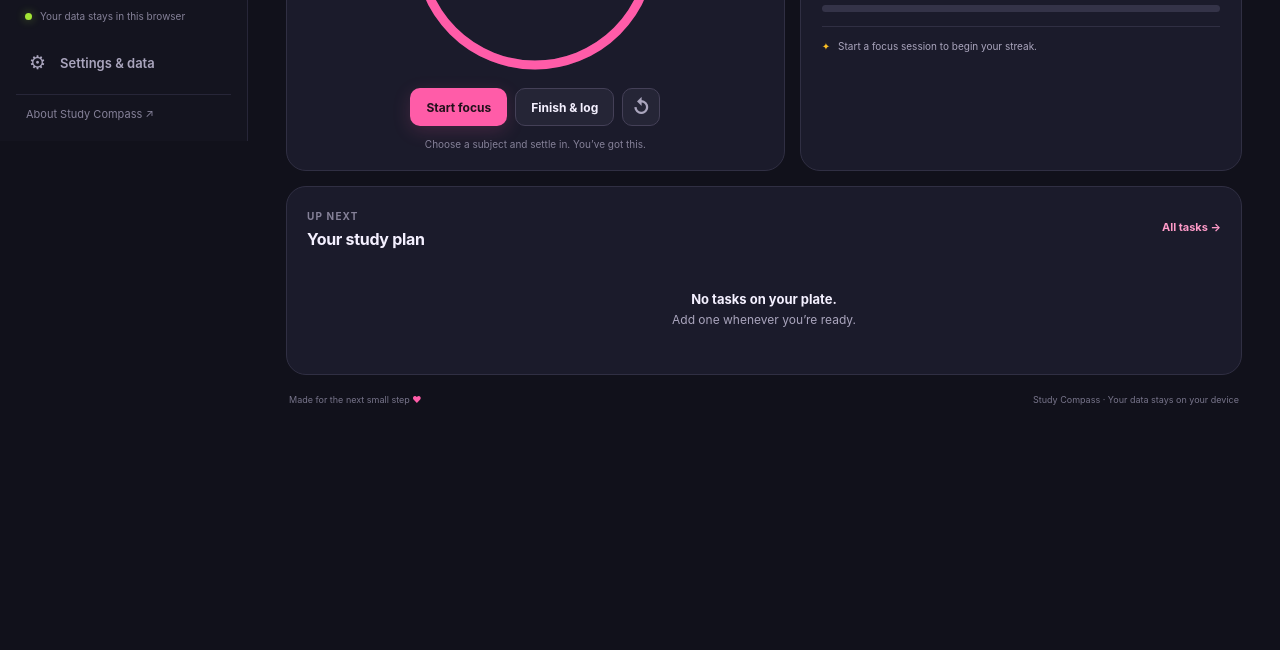
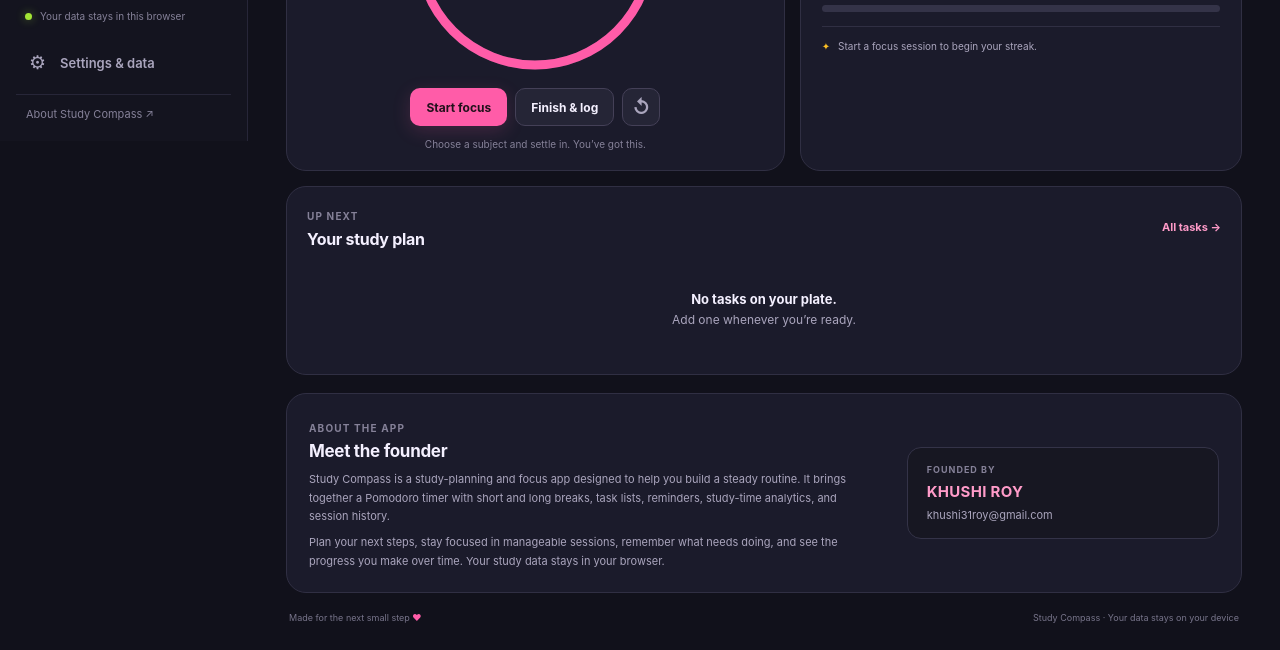
Before and after one commit to kr8907-max/StudyCompass, a plain HTML site: page index.html in a window 1280 px wide. Shown: the part 659-1309 px from the top of the page. Before the commit the page ends 1091 px from the top, so only its background shows below. Drawn offline with Linux system fonts and the light colour scheme.

Commit message:
Add founder details to Study Compass

```diff
--- a/index.html
+++ b/index.html
@@ -147,6 +147,20 @@
           </section>
         </section>
 
+        <section class="panel founder-panel" aria-labelledby="founder-heading">
+          <div class="founder-copy">
+            <span class="eyebrow">ABOUT THE APP</span>
+            <h2 id="founder-heading">Meet the founder</h2>
+            <p>Study Compass is a study-planning and focus app designed to help you build a steady routine. It brings together a Pomodoro timer with short and long breaks, task lists, reminders, study-time analytics, and session history.</p>
+            <p>Plan your next steps, stay focused in manageable sessions, remember what needs doing, and see the progress you make over time. Your study data stays in your browser.</p>
+          </div>
+          <div class="founder-credit">
+            <span class="founder-label">FOUNDED BY</span>
+            <strong>KHUSHI ROY</strong>
+            <a href="mailto:khushi31roy@gmail.com">khushi31roy@gmail.com</a>
+          </div>
+        </section>
+
         <footer class="app-footer"><span>Made for the next small step <span class="pink-dot">♥</span></span><span>Study Compass · Your data stays on your device</span></footer>
       </main>
     </div>
--- a/service-worker.js
+++ b/service-worker.js
@@ -1,4 +1,4 @@
-const CACHE_NAME = "study-compass-v2";
+const CACHE_NAME = "study-compass-v3";
 const APP_FILES = [
   "./",
   "./index.html",
--- a/styles.css
+++ b/styles.css
@@ -226,6 +226,14 @@ input:disabled { opacity: .55; }
 .privacy-note > span { font-size: 17px; }
 .privacy-note p { margin: 0; color: var(--muted); font-size: 10px; line-height: 1.65; }
 .privacy-note strong { color: var(--text); }
+.founder-panel { display: grid; grid-template-columns: minmax(0, 1fr) minmax(210px, .55fr); align-items: center; gap: 30px; margin-top: 18px; padding: 22px; }
+.founder-copy h2 { margin: 5px 0 9px; font-size: 17px; font-weight: 690; letter-spacing: -.3px; }
+.founder-copy p { max-width: 760px; margin: 7px 0 0; color: var(--muted); font-size: 11px; line-height: 1.7; }
+.founder-credit { display: grid; justify-items: start; gap: 7px; padding: 16px 19px; border: 1px solid #343348; border-radius: 14px; background: #171722; }
+.founder-label { color: #858198; font-size: 9px; font-weight: 750; letter-spacing: 1px; }
+.founder-credit strong { color: var(--pink-soft); font-size: 15px; letter-spacing: .3px; }
+.founder-credit a { color: var(--muted); font-size: 11px; }
+.founder-credit a:hover { color: var(--pink-soft); }
 .app-footer { display: flex; justify-content: space-between; gap: 15px; padding: 19px 3px 5px; color: #77748a; font-size: 9px; }
 .notice { position: fixed; z-index: 20; top: 15px; right: 18px; max-width: min(440px, calc(100vw - 36px)); padding: 12px 17px; border: 1px solid #65415a; border-radius: 11px; background: #302134; box-shadow: 0 12px 35px #0007; color: var(--text); font-size: 12px; }
 .notice.error { border-color: #704047; background: #332126; }
@@ -316,6 +324,9 @@ input:disabled { opacity: .55; }
   .history-subject { font-size: 10px; }
   .history-duration { font-size: 9px; }
   .settings-row { align-items: flex-start; flex-direction: column; gap: 10px; }
+  .founder-panel { grid-template-columns: 1fr; gap: 17px; padding: 16px; }
+  .founder-copy h2 { font-size: 15px; }
+  .founder-credit { width: 100%; }
   .app-footer { flex-direction: column; gap: 5px; font-size: 8px; }
   .mobile-nav { position: fixed; z-index: 8; right: 0; bottom: 0; left: 0; display: grid; grid-template-columns: repeat(6, 1fr); padding: 7px max(7px, env(safe-area-inset-right)) calc(7px + env(safe-area-inset-bottom)) max(7px, env(safe-area-inset-left)); border-top: 1px solid #302f43; background: #15151ff5; backdrop-filter: blur(16px); }
   .mobile-nav-item { display: grid; justify-items: center; gap: 3px; min-height: 46px; border: 0; border-radius: 9px; background: transparent; color: #858198; font-size: 8px; font-weight: 650; }
```
Also changed, not shown: 1 other file.
